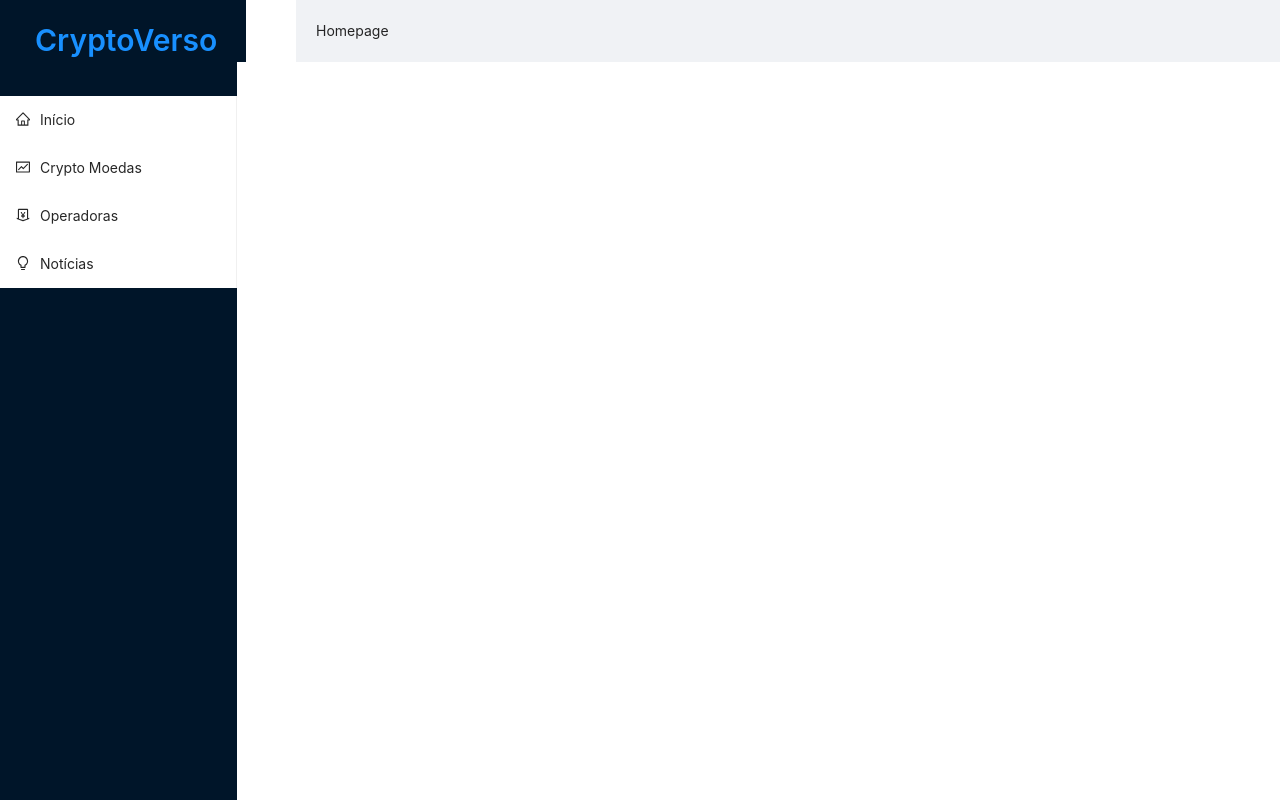
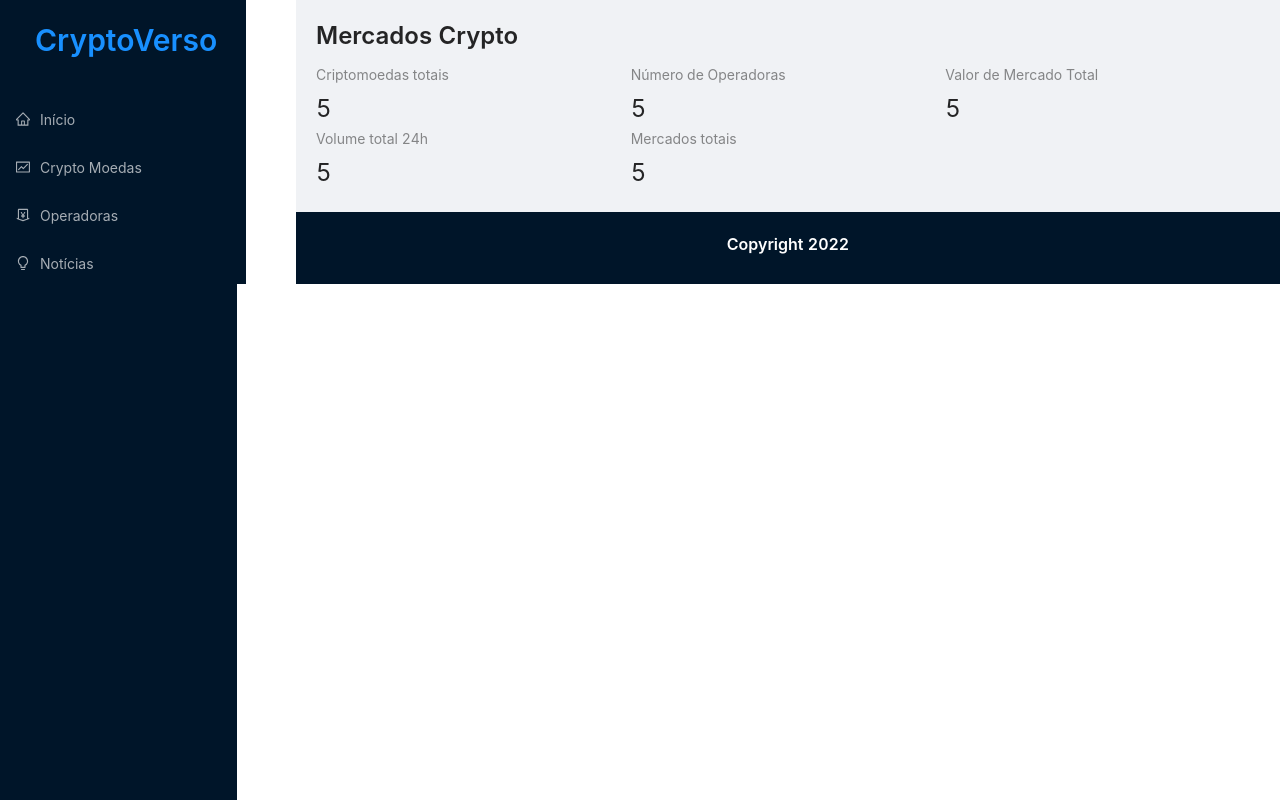
Before and after one commit to JohelPires/cryptoapp, a React (Create React App) app: page / in a window 1280 px wide. Built offline with nearby package versions, Linux system fonts and the light colour scheme; the HTML template or start-up script is replaced by a standard one.

Commit message:
building the homepage

```diff
--- a/src/App.js
+++ b/src/App.js
@@ -1,4 +1,4 @@
-import { Layout } from 'antd'
+import { Layout, Typography } from 'antd'
 import { Routes, Route, Link } from 'react-router-dom'
 import './App.scss'
 import Crypto from './components/Crypto'
@@ -25,8 +25,13 @@ function App() {
             </Routes>
           </div>
         </Layout>
+
+        <div className='footer'>
+          <Typography.Title level={5} style={{ color: 'white' }}>
+            Copyright 2022
+          </Typography.Title>
+        </div>
       </div>
-      {/* <div className='footer'>footer</div> */}
     </div>
   )
 }
--- a/src/components/Homepage.js
+++ b/src/components/Homepage.js
@@ -1,7 +1,31 @@
+import { Col, Row, Statistic, Typography } from 'antd'
 import React from 'react'
 
 function Homepage() {
-  return <div>Homepage</div>
+  return (
+    <>
+      <Typography.Title level={3} className='heading'>
+        Mercados Crypto
+      </Typography.Title>
+      <Row>
+        <Col span={8}>
+          <Statistic title='Criptomoedas totais' value='5' />
+        </Col>
+        <Col span={8}>
+          <Statistic title='Número de Operadoras' value='5' />
+        </Col>
+        <Col span={8}>
+          <Statistic title='Valor de Mercado Total' value='5' />
+        </Col>
+        <Col span={8}>
+          <Statistic title='Volume total 24h' value='5' />
+        </Col>
+        <Col span={8}>
+          <Statistic title='Mercados totais' value='5' />
+        </Col>
+      </Row>
+    </>
+  )
 }
 
 export default Homepage
--- a/src/components/Navbar.js
+++ b/src/components/Navbar.js
@@ -20,7 +20,7 @@ function Navbar() {
         </Typography.Title>
         {/* <Button className='menu-control-container'></Button> */}
       </div>
-      <Menu>
+      <Menu theme='dark'>
         <Menu.Item key='home' icon={<HomeOutlined />}>
           <Link to='/'>Início</Link>
         </Menu.Item>
```
Also changed, not shown: src/app/store.js (added), src/services/cryptoApi.js (added).
